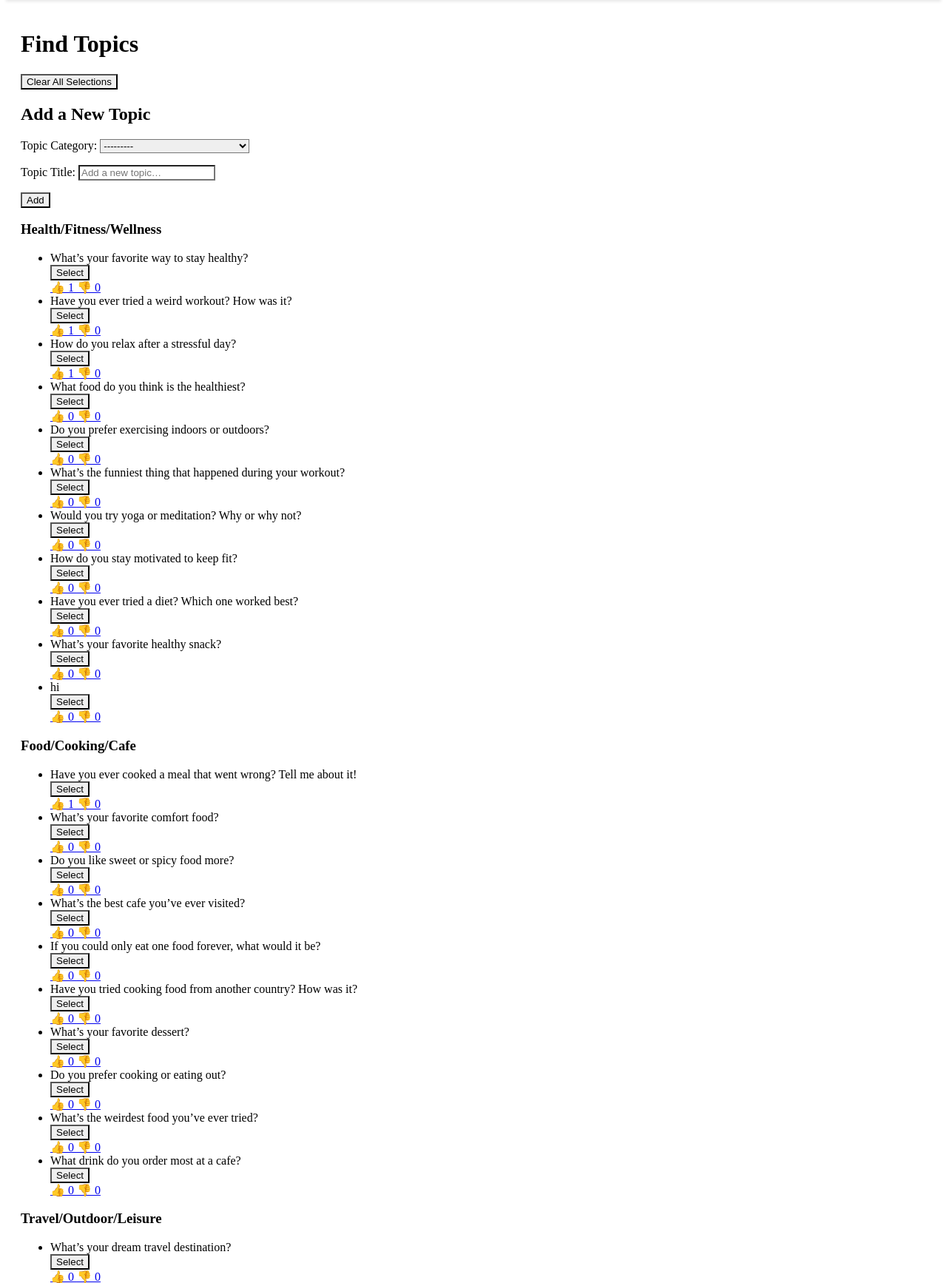
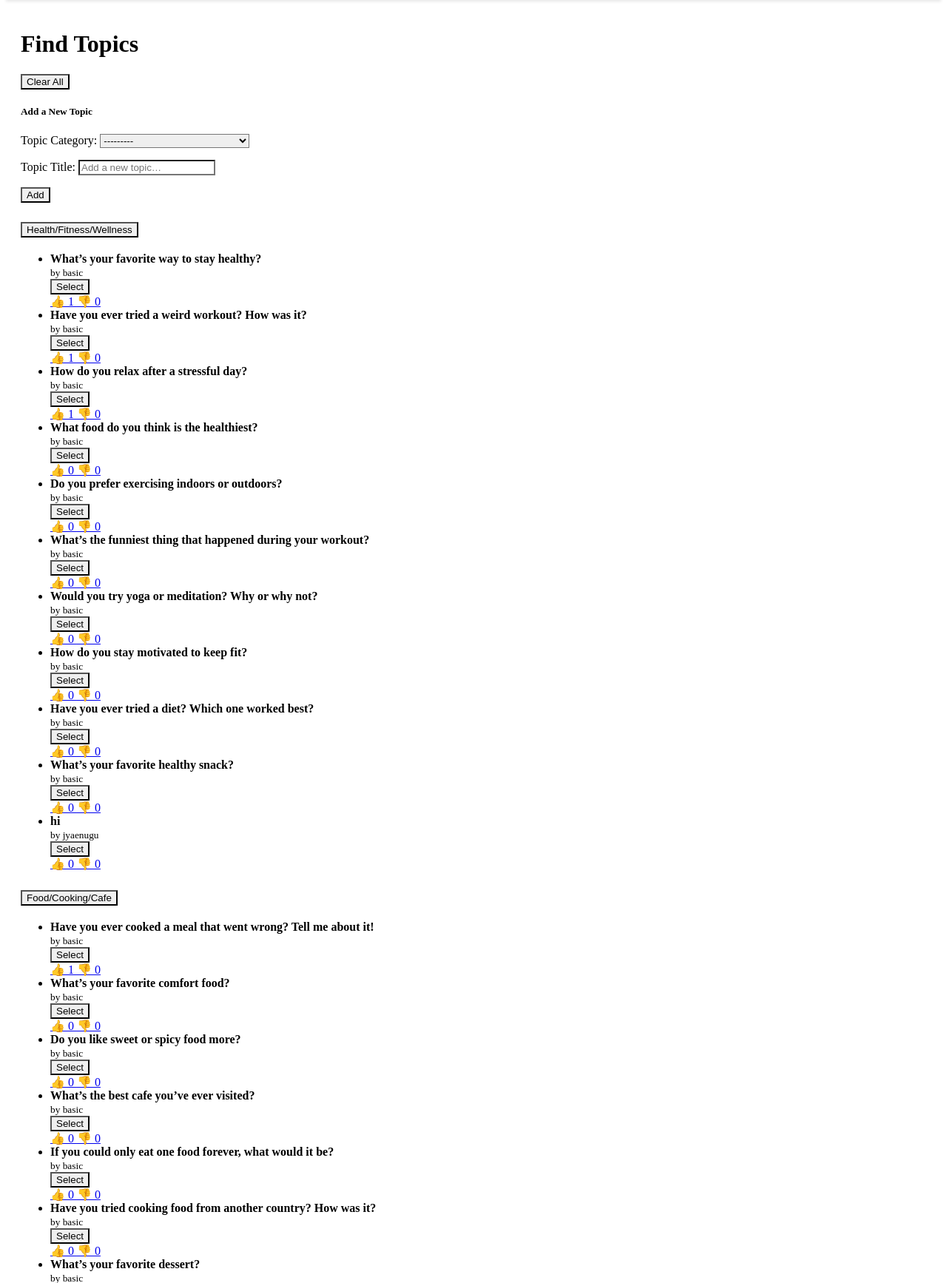
Before and after one commit to hanseohee031/HIDM, a Django app: page /accounts/find-topics/ in a window 1280 px wide. Shown: the part 214-1948 px from the top of the page at 74% size. Run offline with Django 5.2, Linux system fonts and the light colour scheme; a user stored in the database is signed in; data comes from the database, SQL or seed files in the repository; both versions use the stored data as it was after the commit.

Commit message:
find topics

```diff
--- a/accounts/templates/topics/find_topics.html
+++ b/accounts/templates/topics/find_topics.html
@@ -3,72 +3,148 @@
 {% load static %}
 
 {% block content %}
-<div class="container mt-4">
-  <h1>Find Topics</h1>
+<div class="container mt-5">
+  <h1 class="mb-4">Find Topics</h1>
 
-  {# --- Clear All Selections --- #}
-  <form action="{% url 'find_topics' %}" method="post" class="mb-3">
+  <div class="row">
+    <!-- 왼쪽: 전체 토픽 -->
+    <div class="col-md-8">
+      <!-- Clear All -->
+      <form action="{% url 'find_topics' %}" method="post" class="mb-3 text-end">
         {% csrf_token %}
-    <button type="submit" name="clear_all" class="btn btn-warning">
-      Clear All Selections
+        <button type="submit" name="clear_all" class="btn btn-sm btn-warning">
+          <i class="bi bi-x-circle"></i> Clear All
         </button>
       </form>
 
-  {# --- Add a New Topic --- #}
-  <div class="card mb-4">
+      <!-- Add a New Topic -->
+      <div class="card mb-4 shadow-sm">
+        <div class="card-header bg-primary text-white">
+          <h5 class="mb-0">Add a New Topic</h5>
+        </div>
         <div class="card-body">
-      <h2>Add a New Topic</h2>
           <form action="{% url 'find_topics' %}" method="post">
             {% csrf_token %}
             {{ form.as_p }}
-        <button type="submit" name="add_topic" class="btn btn-primary">
+            <button type="submit" name="add_topic"
+                    class="btn btn-success">
               Add
             </button>
           </form>
         </div>
       </div>
 
-  {# --- List Topics by Category --- #}
+      <!-- Accordion: 카테고리별 토픽 -->
+      <div class="accordion" id="topicsAccordion">
         {% for category in categories %}
-    <div class="mb-4">
-      <h3>{{ category.name }}</h3>
-      <ul class="list-group">
+          <div class="accordion-item">
+            <h2 class="accordion-header" id="heading{{ forloop.counter }}">
+              <button class="accordion-button collapsed" type="button"
+                      data-bs-toggle="collapse"
+                      data-bs-target="#collapse{{ forloop.counter }}"
+                      aria-expanded="false"
+                      aria-controls="collapse{{ forloop.counter }}">
+                {{ category.name }}
+              </button>
+            </h2>
+            <div id="collapse{{ forloop.counter }}"
+                 class="accordion-collapse collapse"
+                 aria-labelledby="heading{{ forloop.counter }}"
+                 data-bs-parent="#topicsAccordion">
+              <div class="accordion-body p-0">
+                <ul class="list-group list-group-flush">
                   {% for topic in category.topics.all|dictsortreversed:"score" %}
                     <li class="list-group-item d-flex justify-content-between align-items-center">
-            <span>{{ topic.title }}</span>
-            <span class="btn-group" role="group">
-
-              {# Select / Remove Topic #}
-              <form action="{% url 'find_topics' %}" method="post" class="d-inline">
+                      <div>
+                        <strong>{{ topic.title }}</strong><br>
+                        <small class="text-muted">
+                          by
+                          {% if topic.created_by %}
+                            {{ topic.created_by.userprofile.nickname }}
+                          {% else %}
+                            <span class="badge bg-secondary">basic</span>
+                          {% endif %}
+                        </small>
+                      </div>
+                      <div class="btn-group btn-group-sm">
+                        <!-- Select/Remove -->
+                        <form action="{% url 'find_topics' %}" method="post" class="me-1">
                           {% csrf_token %}
                           <input type="hidden" name="topic_id" value="{{ topic.id }}">
                           {% if topic in user_topics %}
-                  <button type="submit" name="deselect_topic" class="btn btn-sm btn-outline-danger">
+                            <button type="submit" name="deselect_topic"
+                                    class="btn btn-outline-danger">
                               Remove
                             </button>
                           {% else %}
-                  <button type="submit" name="select_topic" class="btn btn-sm btn-outline-success">
+                            <button type="submit" name="select_topic"
+                                    class="btn btn-outline-success">
                               Select
                             </button>
                           {% endif %}
                         </form>
-
-              {# Upvote / Downvote Links #}
-              <a href="{% url 'vote_topic' topic.id 'up' %}" class="btn btn-sm btn-outline-success">
+                        <!-- Delete (작성자만) -->
+                        {% if topic.created_by == request.user %}
+                          <form action="{% url 'find_topics' %}" method="post" class="me-1">
+                            {% csrf_token %}
+                            <input type="hidden" name="topic_id" value="{{ topic.id }}">
+                            <button type="submit" name="delete_topic"
+                                    class="btn btn-outline-danger">
+                              Delete
+                            </button>
+                          </form>
+                        {% endif %}
+                        <!-- Up/Down votes -->
+                        <a href="{% url 'vote_topic' topic.id 'up' %}"
+                           class="btn btn-outline-success">
                           👍 {{ topic.upvotes.count }}
                         </a>
-              <a href="{% url 'vote_topic' topic.id 'down' %}" class="btn btn-sm btn-outline-danger">
+                        <a href="{% url 'vote_topic' topic.id 'down' %}"
+                           class="btn btn-outline-danger">
                           👎 {{ topic.downvotes.count }}
                         </a>
-            </span>
+                      </div>
                     </li>
                   {% empty %}
-          <li class="list-group-item text-muted">
+                    <li class="list-group-item text-center text-muted py-3">
                       No topics in this category.
                     </li>
                   {% endfor %}
                 </ul>
               </div>
+            </div>
+          </div>
         {% endfor %}
       </div>
+    </div>
+
+    <!-- 오른쪽: My Topics -->
+    <div class="col-md-4">
+      <div class="card mb-4 shadow-sm">
+        <div class="card-header bg-secondary text-white">
+          <h5 class="mb-0">My Topics ({{ user_topics|length }})</h5>
+        </div>
+        <ul class="list-group list-group-flush">
+          {% for topic in user_topics %}
+            <li class="list-group-item d-flex justify-content-between align-items-center">
+              <span>{{ topic.title }}</span>
+              <form action="{% url 'find_topics' %}" method="post">
+                {% csrf_token %}
+                <input type="hidden" name="topic_id" value="{{ topic.id }}">
+                <button type="submit" name="deselect_topic"
+                        class="btn btn-sm btn-outline-danger">
+                  Remove
+                </button>
+              </form>
+            </li>
+          {% empty %}
+            <li class="list-group-item text-center text-muted">
+              아직 선택된 토픽이 없습니다.
+            </li>
+          {% endfor %}
+        </ul>
+      </div>
+    </div>
+  </div>
+</div>
 {% endblock %}
--- a/accounts/views.py
+++ b/accounts/views.py
@@ -296,27 +296,22 @@
 
 @login_required
 def find_topics(request):
-    # 1) 모든 카테고리와 연관된 토픽을 한 번에 가져옵니다.
     categories  = Category.objects.prefetch_related('topics').all()
-    # 2) 현재 사용자가 선택한 토픽을 가져옵니다.
     user_topics = request.user.userprofile.selected_topics.all()
 
     if request.method == 'POST':
-        # a) 토픽 선택
+        # a) select / deselect / clear / add_topic…
         if 'select_topic' in request.POST:
-            topic = get_object_or_404(Topic, id=request.POST.get('topic_id'))
+            topic = get_object_or_404(Topic, id=request.POST['topic_id'])
             request.user.userprofile.selected_topics.add(topic)
 
-        # b) 토픽 선택 해제
         elif 'deselect_topic' in request.POST:
-            topic = get_object_or_404(Topic, id=request.POST.get('topic_id'))
+            topic = get_object_or_404(Topic, id=request.POST['topic_id'])
             request.user.userprofile.selected_topics.remove(topic)
 
-        # c) 전체 선택 해제
         elif 'clear_all' in request.POST:
             request.user.userprofile.selected_topics.clear()
 
-        # d) 새 토픽 추가
         elif 'add_topic' in request.POST:
             form = TopicForm(request.POST)
             if form.is_valid():
@@ -324,18 +319,23 @@
                 new_topic.created_by = request.user
                 new_topic.save()
 
-        # 모든 POST 처리 후에는 리스트 페이지로 리다이렉트
+        # ← NEW: delete only your own topic
+        elif 'delete_topic' in request.POST:
+            topic = get_object_or_404(
+                Topic,
+                id=request.POST['topic_id'],
+                created_by=request.user
+            )
+            topic.delete()
+
         return redirect('find_topics')
 
-    # GET 요청 시: 폼과 리스트를 렌더링
     form = TopicForm()
-    return render(request,
-                  'topics/find_topics.html',
-                  {
-                      'categories':  categories,
-                      'user_topics': user_topics,
-                      'form':        form,
-                  })
+    return render(request, 'topics/find_topics.html', {
+        'categories':  categories,
+        'user_topics': user_topics,
+        'form':        form,
+    })
 
 
 @login_required
```
Also changed, not shown: db.sqlite3. Lines whose indentation alone changed are shown as unchanged.
